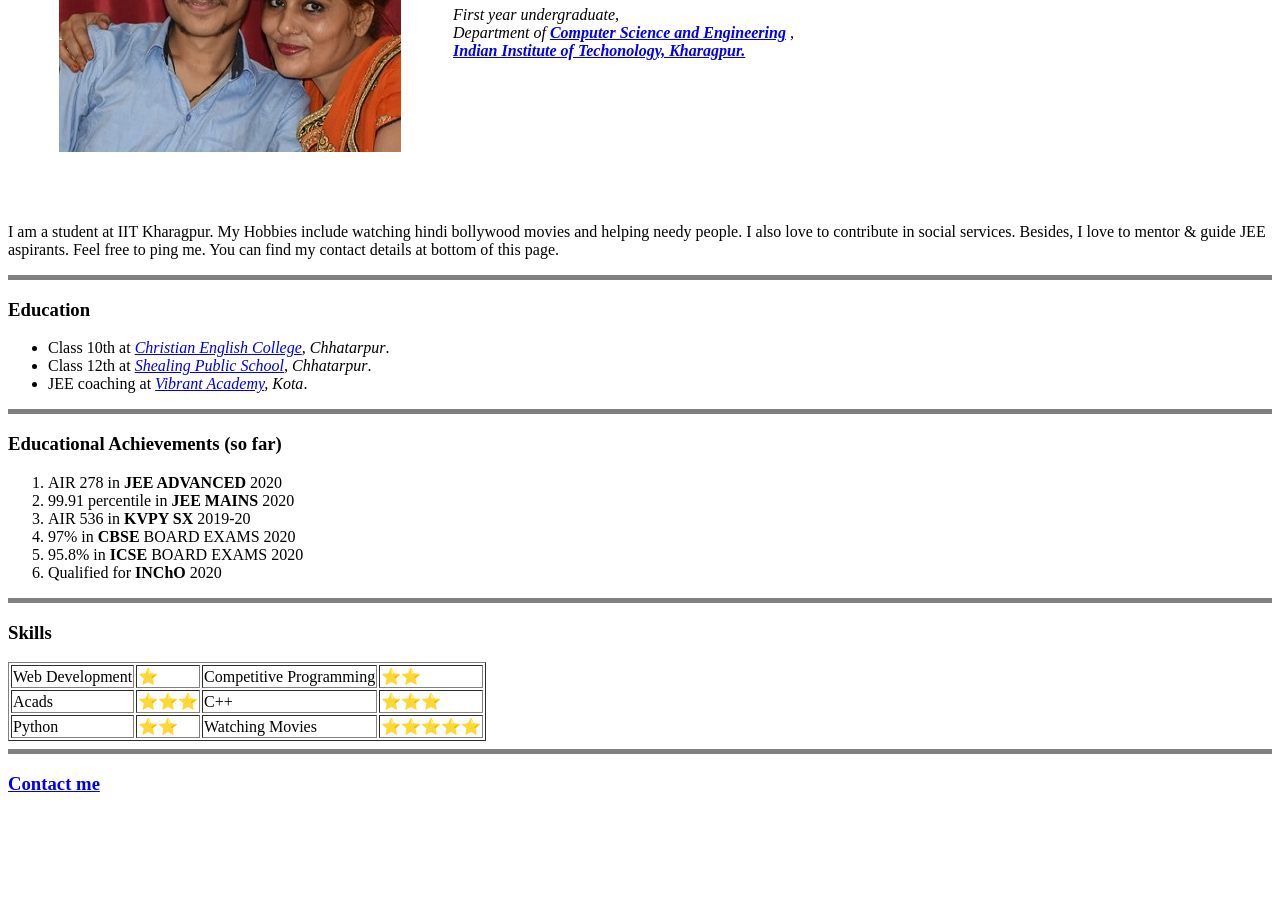
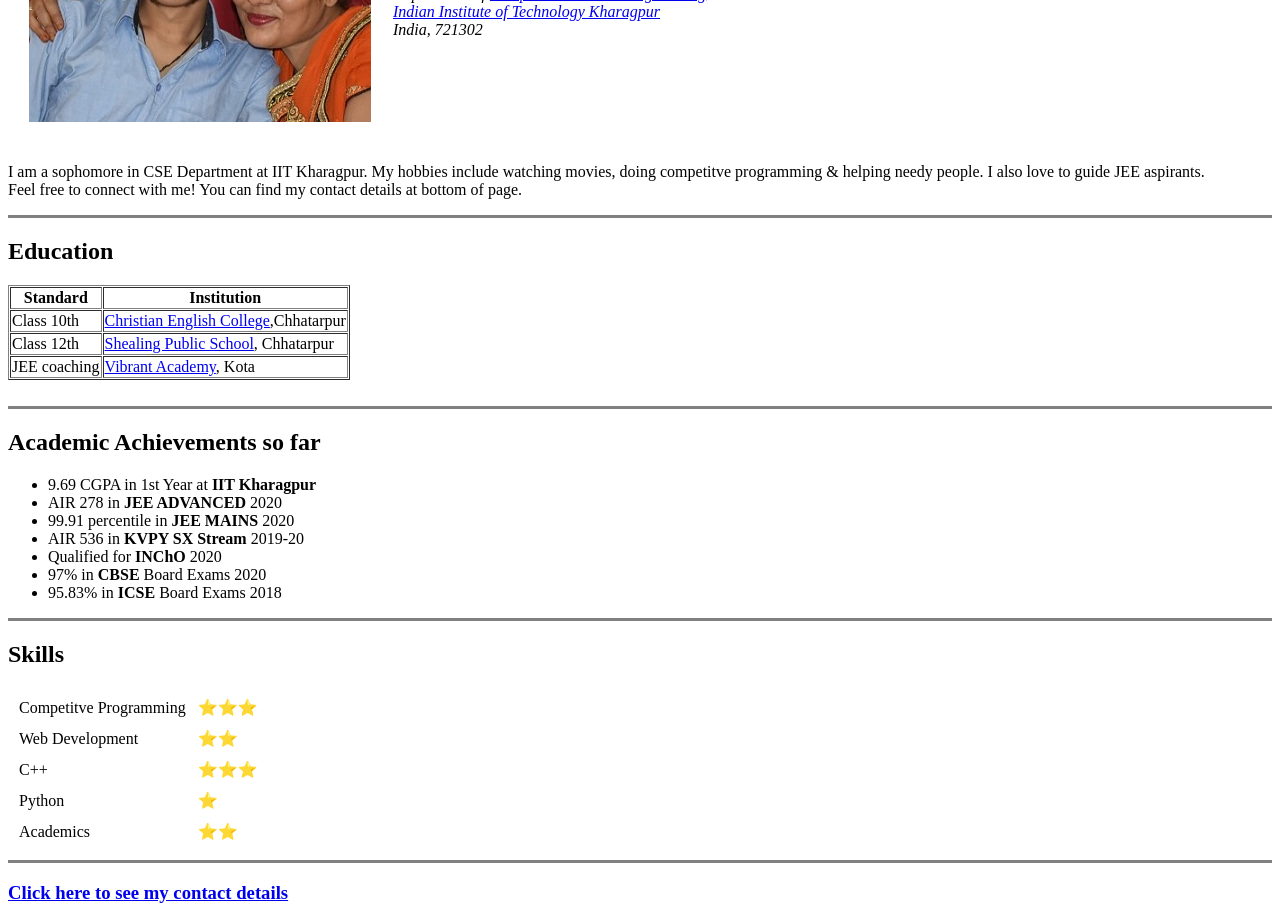
Before and after one commit to shivansh1102/mypersonalwebsitetry1.0, a plain HTML site: page index.html in a window 1280 px wide. Shown: the part 212-1135 px from the top of the page. Before the commit the page ends 1026 px from the top, so only its background shows below. Drawn offline with Linux system fonts and the light colour scheme.

Commit message:
Update index.html

```diff
--- a/index.html
+++ b/index.html
@@ -3,96 +3,106 @@
 
 <head>
   <meta charset="utf-8">
-  <meta name="description" content="Official website of Shivansh Shukla">
-  <title>😎Shivansh Shukla's Personal website😎</title>
+  <meta name="description" content="Shivansh Shukla IIT KGP 's personal website">
+  <title>😇Shivansh's Personal Site!</title>
 </head>
 
 <body>
-  <table cellspacing="50">
+  <table cellspacing="20">
     <tr>
-      <td><img class="fit-picture" src="Profile.jpeg" alt="My Profile Picture"></td>
+      <td><img src="Profile.jpeg" alt="Shivansh Shukla's Fb profile photo" ></td>
       <td>
-        <h1> Shivansh Shukla</h1>
+        <h1>Shivansh Shukla</h1>
         <p>
-          <em>First year undergraduate,
+          <em>Second Year Undergraduate
              <br>
-            Department of <strong><a href="http://cse.iitkgp.ac.in/">Computer Science and Engineering</a></strong> ,
+             Department of <a href="http://cse.iitkgp.ac.in/">Computer Science & Engineering</a>
              <br>
-            <strong><a href="http://www.iitkgp.ac.in/">Indian Institute of Techonology, Kharagpur.</strong></a>
-
+             <a href="http://www.iitkgp.ac.in/">Indian Institute of Technology Kharagpur</a>
+             <br>
+             India, 721302
           </em>
         </p>
       </td>
     </tr>
   </table>
 
+
   <p>
-    I am a student at IIT Kharagpur.
-    My Hobbies include watching hindi bollywood movies and helping needy people.
-    I also love to contribute in social services.
-    Besides, I love to mentor & guide JEE aspirants.
-    Feel free to ping me. You can find my contact details at bottom of this page.
+    I am a sophomore in CSE Department at IIT Kharagpur. My hobbies include watching movies, doing competitve programming
+    & helping needy people. I also love to guide JEE aspirants.
+    <br>
+     Feel free to connect with me! You can find my contact details at bottom of page.
   </p>
-  <hr size="5" noshade />
-  <h3> Education</h3>
+  <hr size="3" noshade>
+  <h2>Education</h2>
+  <table border="1" cellspacing="1">
+    <thead>
+      <tr>
+        <th>Standard</th>
+        <th>Institution</th>
+      </tr>
+    </thead>
+    <tbody>
+      <tr>
+        <td>Class 10th</td>
+        <td><a href="http://cecchhatarpur.co.in/cec/index.php">Christian English College</a>,Chhatarpur</td>
+      </tr>
+      <tr>
+        <td>Class 12th</td>
+        <td><a href="http://www.shealingpublicschool.com/">Shealing Public School</a>, Chhatarpur</td>
+      </tr>
+      <tr>
+        <td>JEE coaching</td>
+        <td><a href="https://www.vibrantacademy.com/">Vibrant Academy</a>, Kota</td>
+      </tr>
+    </tbody>
+    <tfoot>
+
+    </tfoot>
+  </table>
+  <br>
+  <hr size="3" noshade>
+    <!--Class 10th at <em><a href="http://cecchhatarpur.co.in/cec/index.php">Christian English College</a>,Chhatarpur</em>
+    Class 12th at <em> <a href="http://www.shealingpublicschool.com/">Shealing Public School</a>, Chhatarpur</em>
+    JEE coaching at <em> <a href="https://www.vibrantacademy.com/">Vibrant Academy</a>, Kota</em>.
+  -->
+  <h2>Academic Achievements so far</h2>
   <ul>
-    <li>
-      Class 10th at <em> <a href="http://cecchhatarpur.co.in/cec/index.php">Christian English College</a>, Chhatarpur</em>.
-    </li>
-    <li>
-      Class 12th at <em> <a href="http://www.shealingpublicschool.com/">Shealing Public School</a>, Chhatarpur</em>.
-    </li>
-    <li>
-      JEE coaching at <em> <a href="https://www.vibrantacademy.com/">Vibrant Academy</a>, Kota</em>.
-    </li>
+    <li>9.69 CGPA in 1st Year at <strong>IIT Kharagpur</strong></li>
+    <li>AIR 278 in <strong>JEE ADVANCED </strong>2020</li>
+    <li>99.91 percentile in <strong> JEE MAINS </strong>2020</li>
+    <li>AIR 536 in <strong>KVPY SX Stream</strong> 2019-20</li>
+    <li>Qualified for <strong>INChO</strong> 2020</li>
+    <li>97% in <strong>CBSE</strong> Board Exams 2020</li>
+    <li>95.83% in <strong>ICSE</strong> Board Exams 2018</li>
   </ul>
-  <hr size="5" noshade>
-  <h3> Educational Achievements (so far)</h3>
-  <ol>
-    <li>
-      AIR 278 in <strong>JEE ADVANCED</strong> 2020
-    </li>
-    <li>
-      99.91 percentile in <strong>JEE MAINS</strong> 2020
-    </li>
-    <li>
-      AIR 536 in <strong>KVPY SX</strong> 2019-20
-    </li>
-    <li>
-      97% in <strong>CBSE</strong> BOARD EXAMS 2020
-    </li>
-    <li>
-      95.8% in <strong>ICSE</strong> BOARD EXAMS 2020
-    </li>
-    <li>
-      Qualified for <strong>INChO</strong> 2020
-    </li>
-  </ol>
-
-  <hr size="5" noshade>
-  <h3>Skills</h3>
-  <table border="1">
+  <hr size="3" noshade>
+<h2>Skills</h2>
+<table cellspacing="10">
+  <tr>
+    <td>Competitve Programming</td>
+    <td>⭐⭐⭐</td>
+  </tr>
   <tr>
     <td>Web Development</td>
-      <td>⭐</td>
-      <td>Competitive Programming</td>
     <td>⭐⭐</td>
   </tr>
   <tr>
-      <td>Acads</td>
-      <td>⭐⭐⭐</td>
     <td>C++</td>
     <td>⭐⭐⭐</td>
   </tr>
   <tr>
     <td>Python</td>
+    <td>⭐</td>
+  </tr>
+  <tr>
+    <td>Academics</td>
     <td>⭐⭐</td>
-      <td>Watching Movies</td>
-      <td>⭐⭐⭐⭐⭐</td>
   </tr>
 </table>
-  <hr size="5" noshade>
-  <h3> <a href="contact.html">Contact me</a> </h3>
+<hr size="3" noshade>
+  <h3><a href="contact.html">Click here to see my contact details</a></h4>
 </body>
 
 </html>
```
Lines whose indentation alone changed are shown as unchanged.
